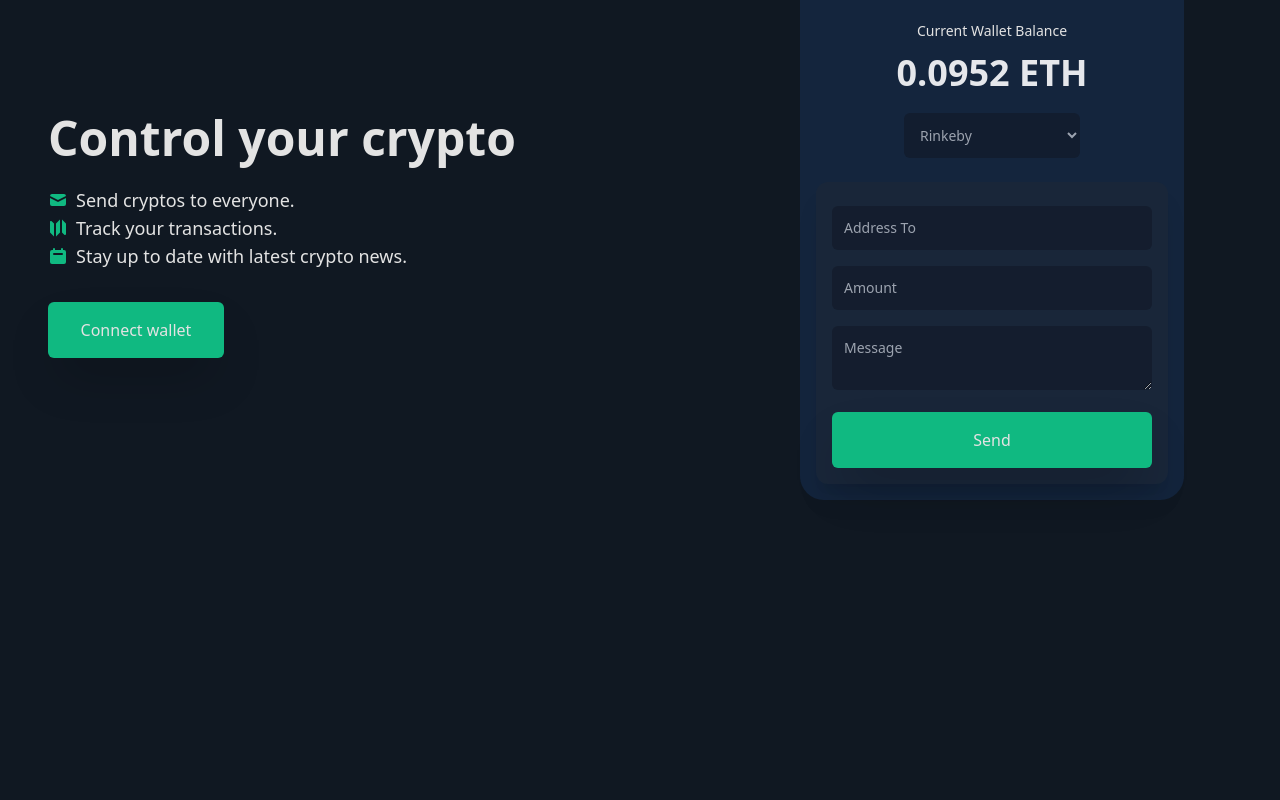
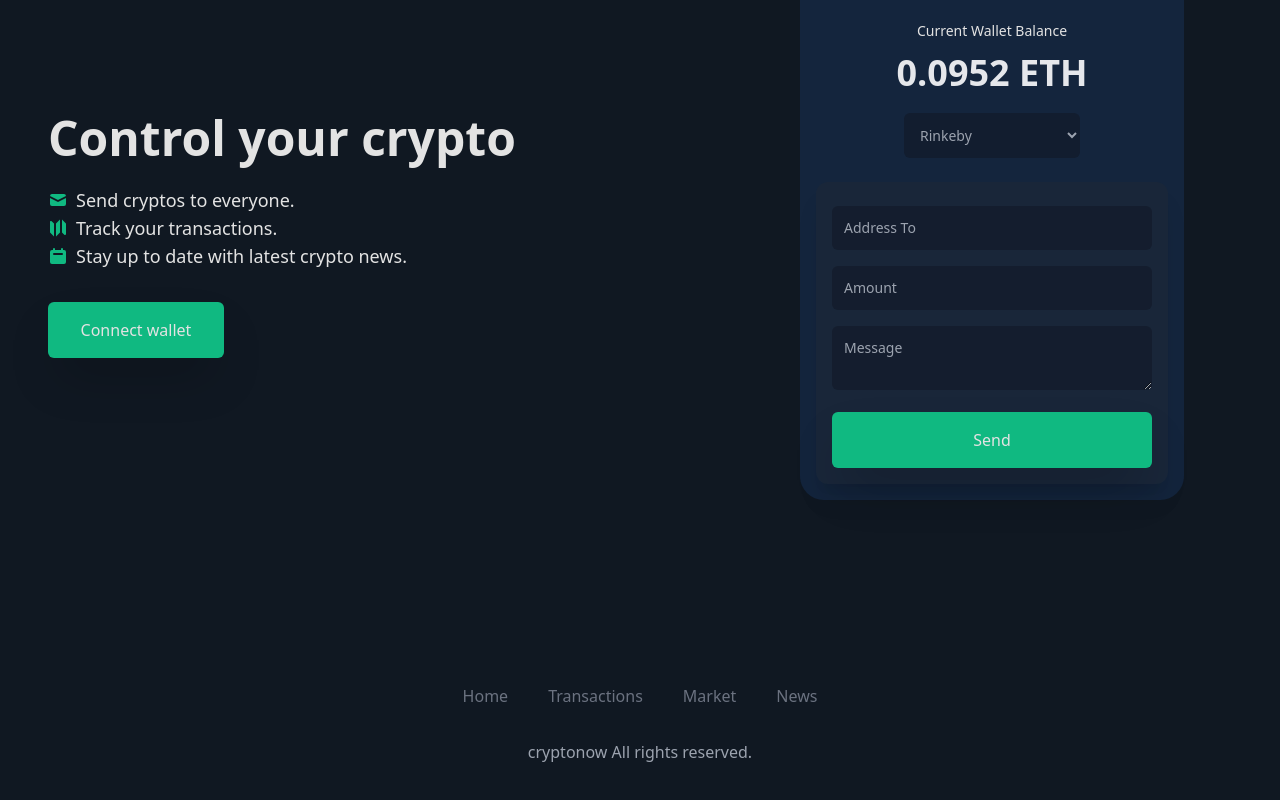
Before and after one commit to kajtd/cryptoarc, a Vue app in the folder client/: page / in a window 1280 px wide. Shown: the part 284-1084 px from the top of the page. Before the commit the page ends 920 px from the top, so only its background shows below. Built offline with nearby package versions, Linux system fonts and the light colour scheme.

Commit message:
Add footer

```diff
--- a/client/src/App.vue
+++ b/client/src/App.vue
@@ -2,18 +2,21 @@
   <div class="app">
     <Navbar />
     <Welcome />
+    <Footer />
   </div>
 </template>
 
 <script lang="ts">
 import { defineComponent } from 'vue';
+import Footer from '@/components/Footer.vue';
+import Navbar from '@/components/Navbar.vue';
 import Welcome from '@/components/Welcome.vue';
-import Navbar from '@/components/Navbar.vue';
 
 export default defineComponent({
   components: {
+    Footer,
+    Navbar,
     Welcome,
-    Navbar,
   },
 });
 </script>
--- /dev/null
+++ b/client/src/components/Footer.vue
@@ -0,0 +1,52 @@
+<template>
+  <footer>
+    <div class="max-w-7xl px-4 py-12 mx-auto space-y-8 overflow-hidden sm:px-6 lg:px-8">
+      <nav>
+        <ul class="flex flex-wrap justify-center -mx-5 -my-2">
+          <li v-for="(link, index) in links" :key="index" class="px-5 py-2">
+            <a
+              :href="link.href"
+              class="text-base leading-6 transition-colors text-gray-500 hover:text-green-500"
+            >
+              {{ link.name }}
+            </a>
+          </li>
+        </ul>
+      </nav>
+      <p class="mt-8 text-base leading-6 text-center text-gray-400">
+        <a href="/"> cryptonow </a>
+        All rights reserved.
+      </p>
+    </div>
+  </footer>
+</template>
+
+<script lang="ts">
+import { defineComponent, ref } from 'vue';
+import Link from '@/types/Link';
+
+export default defineComponent({
+  setup() {
+    const links = ref<Link[]>([
+      {
+        href: '#home',
+        name: 'Home',
+      },
+      {
+        href: '#transactions',
+        name: 'Transactions',
+      },
+      {
+        href: '#market',
+        name: 'Market',
+      },
+      {
+        href: '#news',
+        name: 'News',
+      },
+    ]);
+
+    return { links };
+  },
+});
+</script>
```
